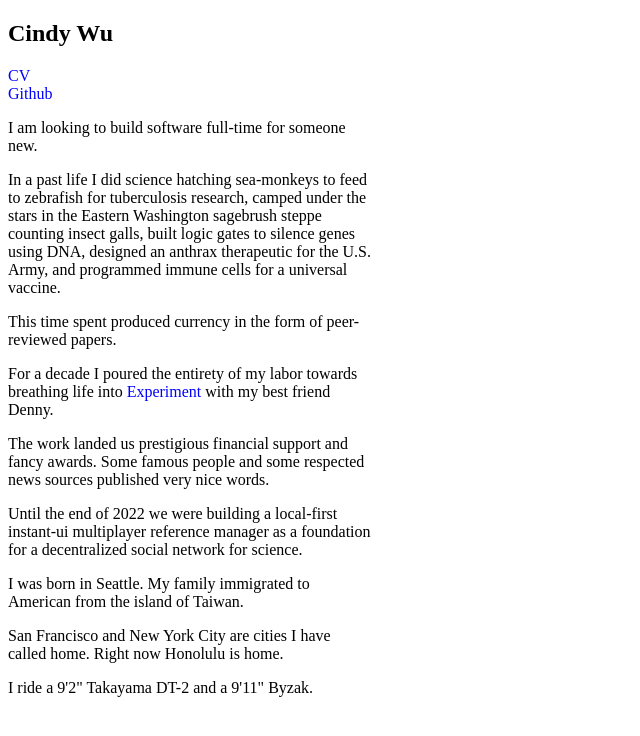
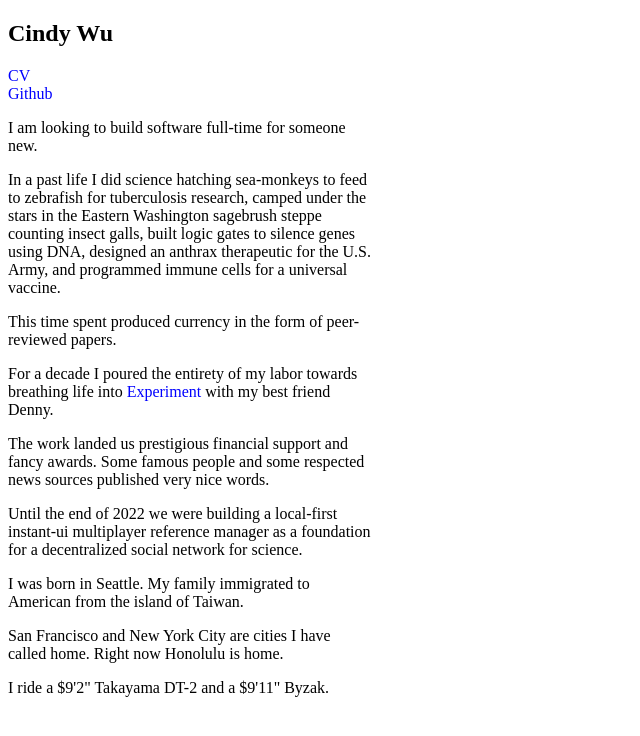
Before and after one commit to cindywu/cindy-wu, a Next.js app: page / in a window 1280 px wide. Shown: the top 736 px of the page, without its empty margins (0-640 px from the left). Built offline with nearby package versions, Linux system fonts and the light colour scheme.

Commit message:
make ts happy

```diff
--- a/components/home.tsx
+++ b/components/home.tsx
@@ -26,7 +26,7 @@ export default function Home() {
         <p>Until the end of 2022 we were building a local-first instant-ui multiplayer reference manager as a foundation for a decentralized social network for science.</p>
         <p>I was born in Seattle. My family immigrated to American from the island of Taiwan.</p>
         <p>San Francisco and New York City are cities I have called home. Right now Honolulu is home.</p>
-        <p>I ride a 9'2" Takayama DT-2 and a 9'11" Byzak.</p>
+        <p>I ride a ${`9'2"`} Takayama DT-2 and a ${`9'11"`} Byzak.</p>
 
       </div>
     </div>
```
